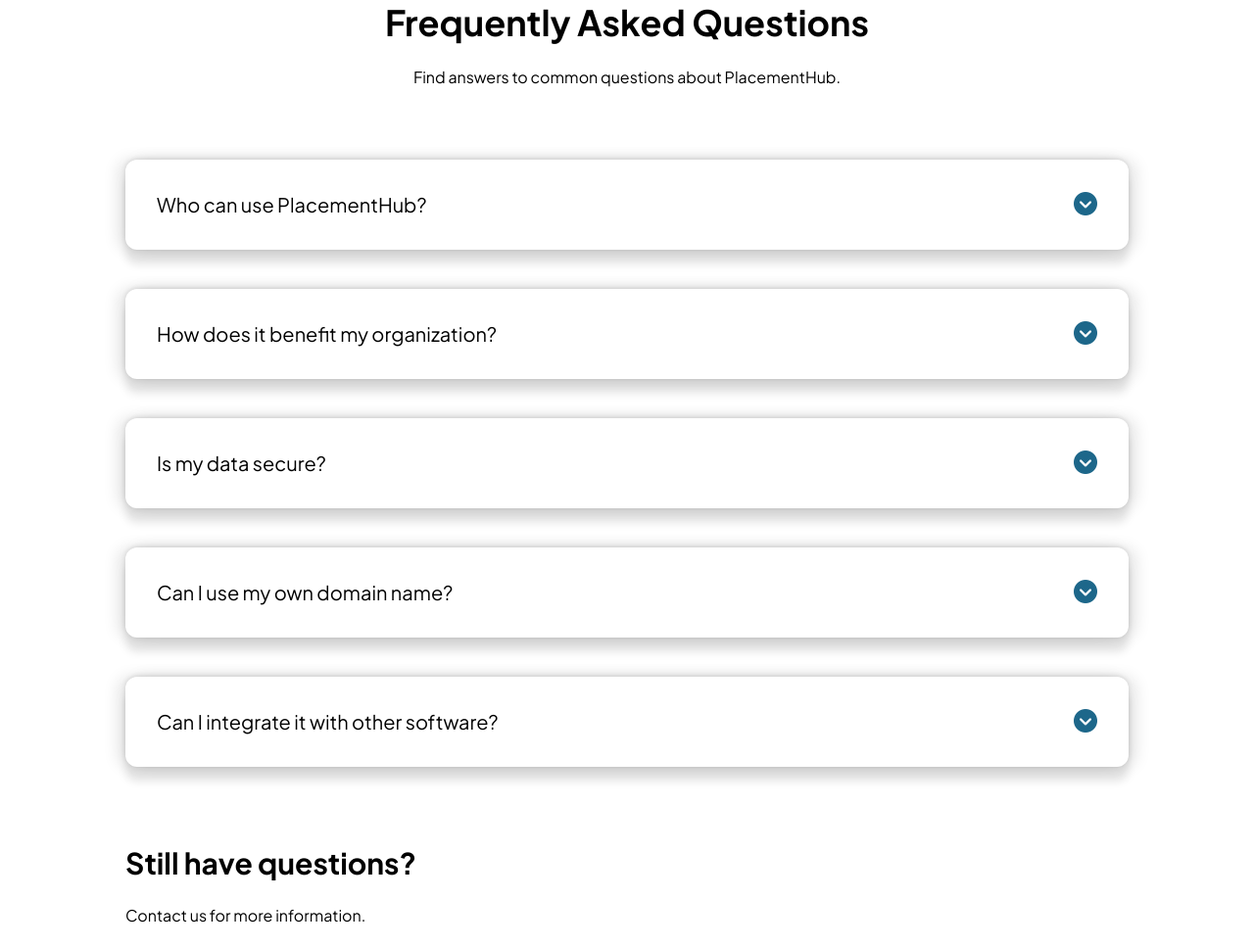
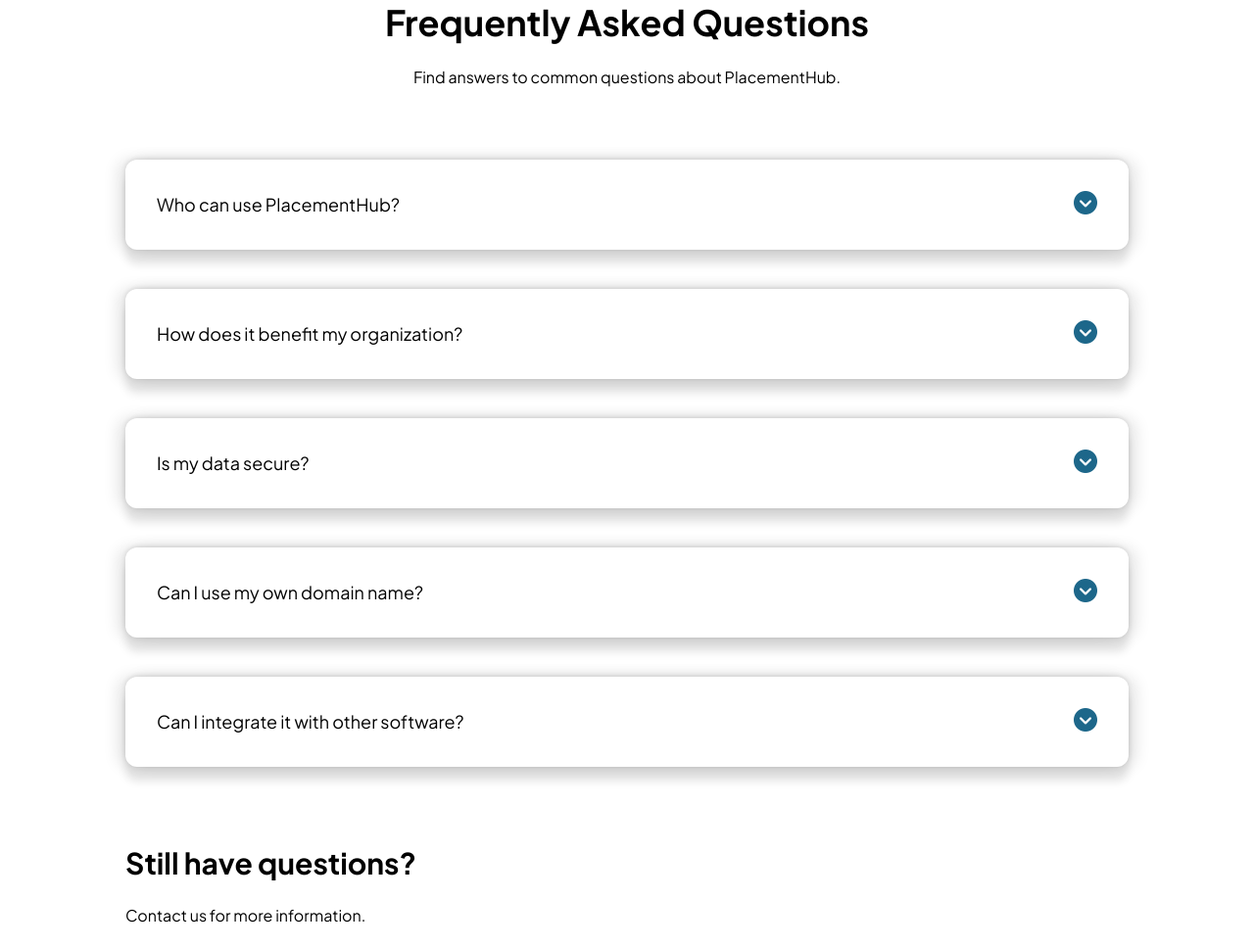
Before and after one commit to sagewarehq/www.placementhub, a website: page docs/index.html in a window 1280 px wide. Shown: the part 8401-9369 px from the top of the page at 98% size. Drawn offline with Linux system fonts and the light colour scheme.

Commit message:
fix(responsive): FAQs section FULLY responsive

```diff
--- a/docs/index.html
+++ b/docs/index.html
@@ -1965,7 +1965,7 @@
             </p>
           </div>
           <div
-            class="flex flex-col justify-center w-full px-8 py-8 text-xl font-medium cursor-pointer faq-question rounded-xl card-bs faq-div"
+            class="flex flex-col justify-center w-full px-8 py-8 text-lg font-medium cursor-pointer faq-question rounded-xl card-bs faq-div max-[475px]:p-4"
             data-rotate="false"
           >
             <div class="flex justify-between">
@@ -1986,7 +1986,7 @@
             </div>
           </div>
           <div
-            class="flex flex-col justify-center w-full px-8 py-8 text-xl font-medium cursor-pointer faq-question rounded-xl card-bs faq-div"
+            class="flex flex-col justify-center w-full px-8 py-8 text-lg font-medium cursor-pointer faq-question rounded-xl card-bs faq-div max-[475px]:p-4"
             data-rotate="false"
           >
             <div class="flex justify-between">
@@ -2008,7 +2008,7 @@
             </div>
           </div>
           <div
-            class="flex flex-col justify-center w-full px-8 py-8 text-xl font-medium cursor-pointer faq-question rounded-xl card-bs faq-div"
+            class="flex flex-col justify-center w-full px-8 py-8 text-lg font-medium cursor-pointer faq-question rounded-xl card-bs faq-div max-[475px]:p-4"
             data-rotate="false"
           >
             <div class="flex justify-between">
@@ -2029,7 +2029,7 @@
             </div>
           </div>
           <div
-            class="flex flex-col justify-center w-full px-8 py-8 text-xl font-medium cursor-pointer faq-question rounded-xl card-bs faq-div"
+            class="flex flex-col justify-center w-full px-8 py-8 text-lg font-medium cursor-pointer faq-question rounded-xl card-bs faq-div max-[475px]:p-4"
             data-rotate="false"
           >
             <div class="flex justify-between">
@@ -2049,7 +2049,7 @@
             </div>
           </div>
           <div
-            class="flex flex-col justify-center w-full px-8 py-8 text-xl font-medium cursor-pointer faq-question rounded-xl card-bs faq-div"
+            class="flex flex-col justify-center w-full px-8 py-8 text-lg font-medium cursor-pointer faq-question rounded-xl card-bs faq-div max-[475px]:p-4"
             data-rotate="false"
           >
             <div class="flex justify-between">
@@ -2077,7 +2077,7 @@
     </main>
     <footer class="w-full py-16 max-[1100px]:px-8" id="footer-section">
       <div
-        class="flex h-auto min-[1100px]:max-w-screen-lg min-[1100px]:mx-auto max-[1100px]:max-w-screen-md gap-8 p-10 mx-auto mb-10 bg-white border border-black max-[750px]:flex-wrap-reverse max-[500px]:p-5 max-[500px]:gap-4"
+        class="flex h-auto min-[1100px]:max-w-screen-lg min-[1100px]:mx-auto max-[1100px]:max-w-screen-md gap-8 p-10 mx-auto mb-10 bg-white border border-black max-[750px]:flex-wrap-reverse max-[500px]:p-5 max-[500px]:gap-4 max-[374px]:p-2"
       >
         <div
           class="w-1/3 max-[750px]:flex max-[750px]:w-full max-[750px]:gap-4 max-[750px]:justify-between max-[500px]:flex-wrap max-[500px]:gap-0"
```
Also changed, not shown: docs/output.css.
